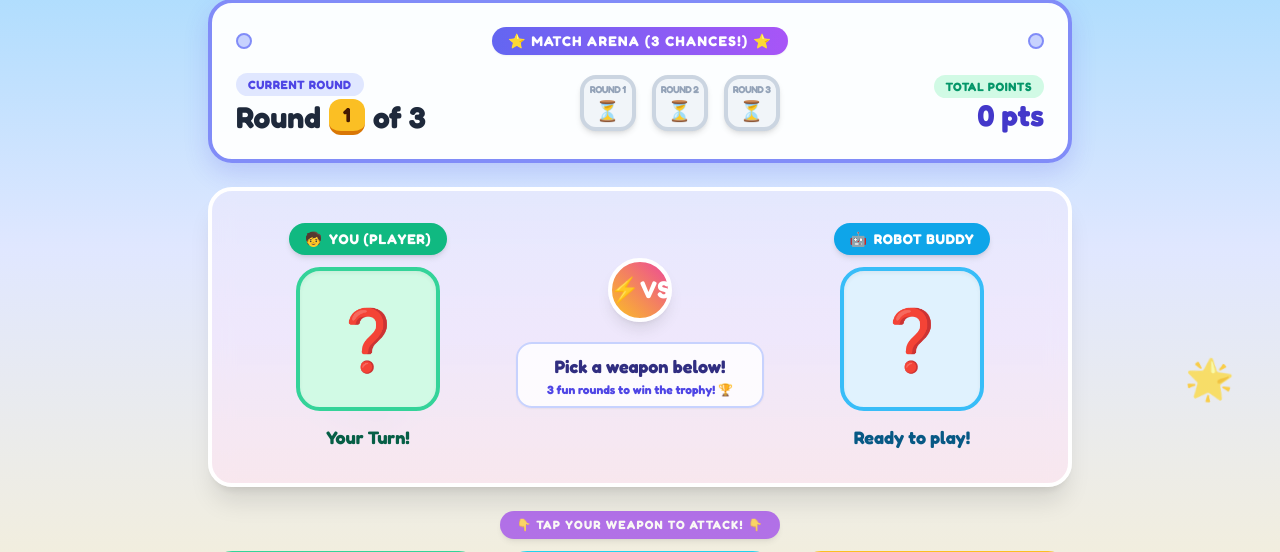
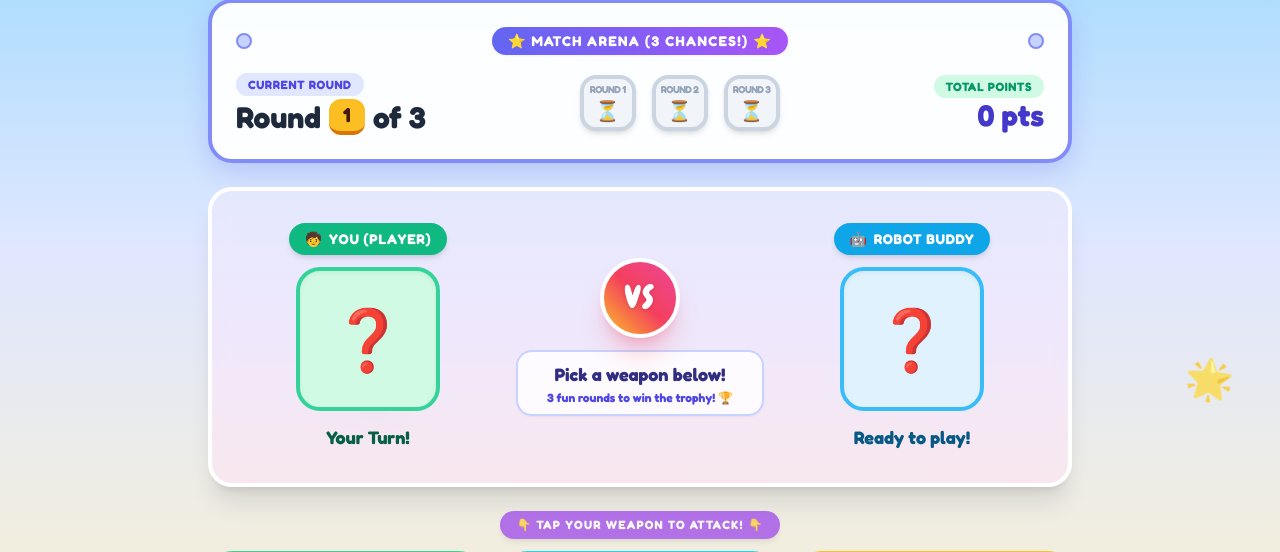
Before and after one commit to AnshikaBansal787/snake-water-gun, a Flask app: page / in a window 1280 px wide. Shown: the part 273-825 px from the top of the page. Run offline with Flask 3, Linux system fonts and the light colour scheme; some libraries are stand-ins or nearby versions.

Commit message:
Center and adjust VS badge inside circular container

```diff
--- a/templates/index.html
+++ b/templates/index.html
@@ -161,9 +161,9 @@
 
         <!-- Center VS & Round Result Bubble -->
         <div class="flex flex-col items-center justify-center text-center order-2 py-2">
-          <!-- Bouncing VS Star Badge -->
-          <div id="vs-badge" class="w-16 h-16 rounded-full bg-gradient-to-tr from-amber-400 to-pink-500 border-4 border-white flex items-center justify-center text-2xl font-black text-white shadow-lg animate-bounce select-none">
-            ⚡VS
+          <!-- Perfectly Centered VS Badge -->
+          <div id="vs-badge" class="w-16 h-16 sm:w-20 sm:h-20 rounded-full bg-gradient-to-tr from-amber-400 via-rose-500 to-pink-500 border-4 border-white flex items-center justify-center shadow-xl shadow-rose-500/25 select-none transform hover:scale-105 transition-all">
+            <span class="font-['Chewy'] text-2xl sm:text-3xl text-white font-black tracking-widest leading-none drop-shadow flex items-center justify-center text-center">VS</span>
           </div>
           <div id="round-status-banner" class="min-h-[64px] flex flex-col items-center justify-center mt-3 bg-white/80 px-4 py-2 rounded-2xl border-2 border-indigo-200 shadow-sm w-full">
             <p id="round-result-text" class="text-base sm:text-lg font-black text-indigo-900">Pick a weapon below!</p>
```
